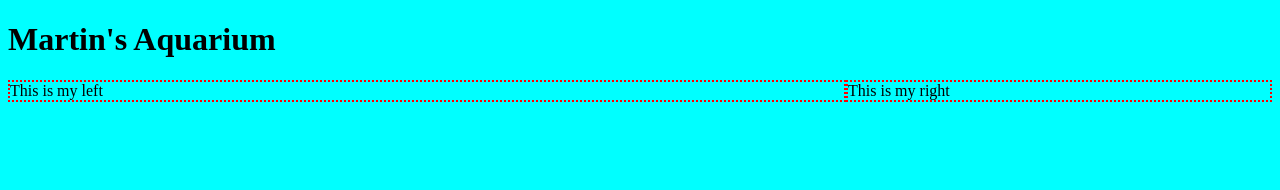
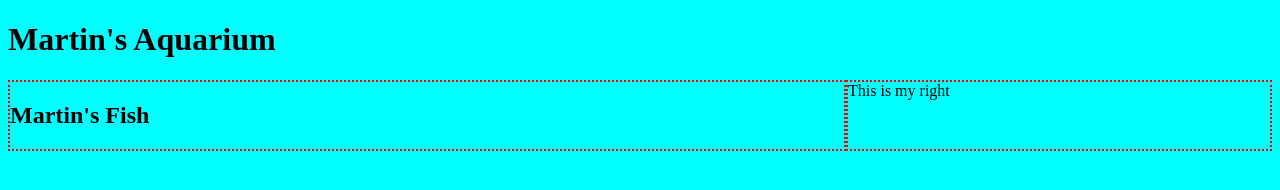
Before and after one commit to jacobschestnut/nss-aquarium, a plain HTML site: page index.html in a window 1280 px wide. Drawn offline with Linux system fonts and the light colour scheme.

Commit message:
in class push

```diff
--- a/index.html
+++ b/index.html
@@ -1,18 +1,13 @@
 <!DOCTYPE html>
 <html lang="en">
 <head>
-    <link rel="stylesheet" href="./styles/main.css"/>
+<link rel="stylesheet" href="./styles/main.css"/>
 </head>
 <body>
     <h1>Martin's Aquarium</h1>
     <div id="app">
         <div class="left">
-            <article class="fishes">
-            This is my left
-                <section>
-
-                </section>
-            </article>
+            <h2 class="fishes__header">Martin's Fish</h2>
         </div>
         <aside class="right">This is my right</aside>
     </div>
```
